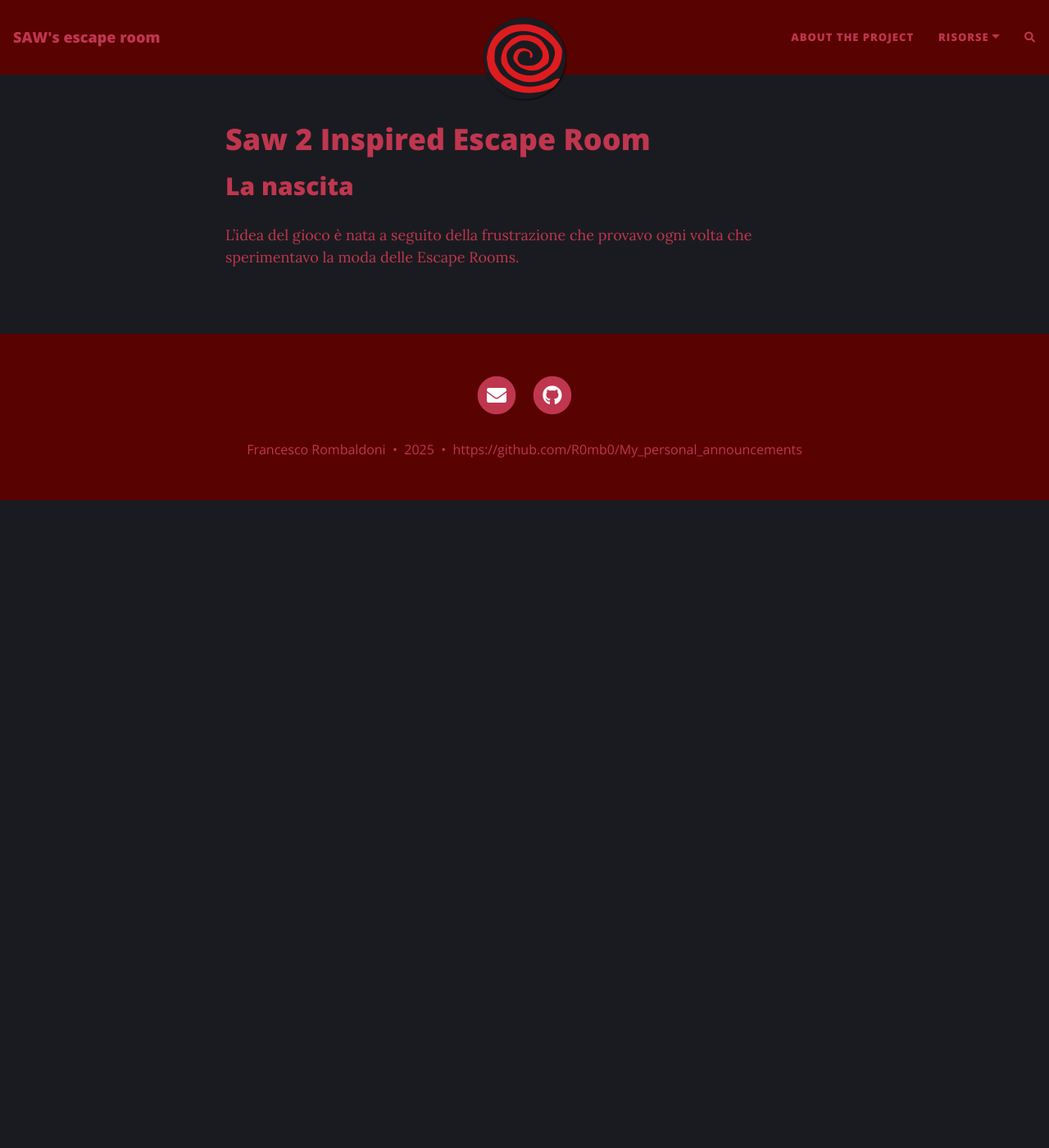
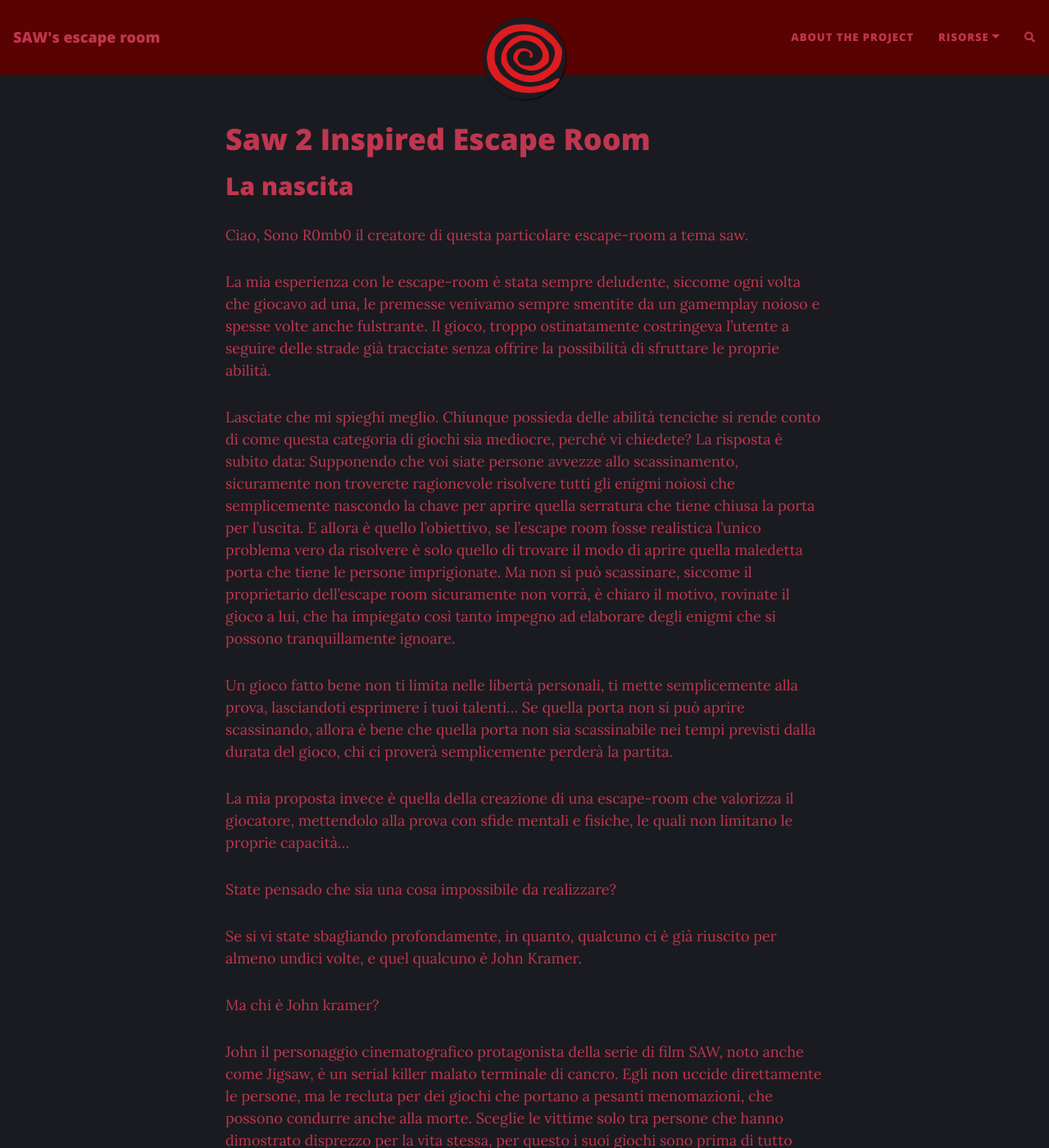
Before and after one commit to R0mb0/Saw_2-Inspired_Escape_Room, a Jekyll site: the page built from docs/aboutus.md, in a window 1280 px wide and 1400 px high. Shown: the whole window at 82% size. Built offline with Jekyll 4.4.1, drawn with Linux system fonts in a browser that asks for light colours; nearby versions of some CDN libraries; our own code applies the rules of GitHub Pages for plain Markdown files; comment, search, counter and statistics services are not loaded; some of the changed text lies outside the part shown.

Commit message:
Revise aboutus.md to elaborate on escape room concept
Expanded the introduction and concept of the escape room, detailing the inspiration from the SAW films and the innovative approach to gameplay using technology.

```diff
--- a/docs/aboutus.md
+++ b/docs/aboutus.md
@@ -4,4 +4,37 @@
 
 ## La nascita
 
-L'idea del gioco è nata a seguito della frustrazione che provavo ogni volta che sperimentavo la moda delle Escape Rooms.<br>
+Ciao, Sono R0mb0 il creatore di questa particolare escape-room a tema saw.
+
+La mia esperienza con le escape-room è stata sempre deludente, siccome ogni volta che giocavo ad una, le premesse venivamo sempre smentite da un gamemplay noioso e spesse volte anche fulstrante. Il gioco, troppo ostinatamente costringeva l'utente a seguire delle strade già tracciate senza offrire la possibilità di sfruttare le proprie abilità.
+
+Lasciate che mi spieghi meglio. Chiunque possieda delle abilità tenciche si rende conto di come questa categoria di giochi sia mediocre, perché vi chiedete? La risposta è subito data: Supponendo che voi siate persone avvezze allo scassinamento, sicuramente non troverete ragionevole risolvere tutti gli enigmi noiosi che semplicemente nascondo la chave per aprire quella serratura che tiene chiusa la porta per l'uscita. E allora è quello l'obiettivo, se l'escape room fosse realistica l'unico problema vero da risolvere è solo quello di trovare il modo di aprire quella maledetta porta che tiene le persone imprigionate. Ma non si può scassinare, siccome il proprietario dell'escape room sicuramente non vorrà, è chiaro il motivo, rovinate il gioco a lui, che ha impiegato così tanto impegno ad elaborare degli enigmi che si possono tranquillamente ignoare.
+
+Un gioco fatto bene non ti limita nelle libertà personali, ti mette semplicemente alla prova, lasciandoti esprimere i tuoi talenti... Se quella porta non si può aprire scassinando, allora è bene che quella porta non sia scassinabile nei tempi previsti dalla durata del gioco, chi ci proverà semplicemente perderà la partita.
+
+La mia proposta invece è quella della creazione di una escape-room che valorizza il giocatore, mettendolo alla prova con sfide mentali e fisiche, le quali non limitano le proprie capacità...
+
+State pensado che sia una cosa impossibile da realizzare?
+
+Se si vi state sbagliando profondamente, in quanto, qualcuno ci è già riuscito per almeno undici volte, e quel qualcuno è John Kramer.
+
+Ma chi è John kramer?
+
+John il personaggio cinematografico protagonista della serie di film SAW, noto anche come Jigsaw, è un serial killer malato terminale di cancro. Egli non uccide direttamente le persone, ma le recluta per dei giochi che portano a pesanti menomazioni, che possono condurre anche alla morte. Sceglie le vittime solo tra persone che hanno dimostrato disprezzo per la vita stessa, per questo i suoi giochi sono prima di tutto crudeli lezioni per trasmettere agli altri il valore che ha la vita. Il soprannome deriva dall'incisione a forma di tessera di puzzle che lascia sui corpi delle vittime, a suo avviso rei di aver smarrito una parte importante del mosaico umano. Per questo motivo è conosciuto come "Jigsaw Killer", ovvero il "Killer del puzzle".
+
+Immagino che ora sterete pensado che alcune epserienze legate ai film non si possano riprodurre nella realtà poichè sarebbe troppo complesso...
+
+Pensare questa cosa è un grandeo sbaglio, oggigiorno siamo pieni di dispositivi e microprocessori che come insegna il mondo dell'IOT possono permeare la nostra relatà.
+
+La soluzione che propongo per innovare questo genere di giochi è quella di derogare la logica del gioco alle macchine, come microprocessori e dispositivi di controllo ambientale.
+In questo modo non c'è bisogno di invetare regole che limitano la libertà del giocatore, egli in questa situazione può scegliere se giocare rispettando le regole oppure le può sfidare, sfruttando le proprie abilità per vincere il gioco, però attenzione, giocare senza rispettare le regole potrebbe portare velocemente alla "Morte" proprio come nei film di SAW. Se il giocatore è più furbo del sistema di controllo può comunque vincere il gioco.
+Siccome si è parlato di programmazione e di un sistema di controllo, ecco che quest'ultimo può essere reso più o meno aggressivo in base alla programmazione, così facendo lo stesso gioco ha più livelli di difficoltà e meglio si adatterà ad un pubblico più ampio.
+
+Non vedete l'ora di giocare? Allora continuate a leggere!
+
+## Lo sviluppo
+
+Per l'idea e lo sviluppo sono stato fortemente ispirato al film di SAW II in quanto i giocatori erano chiusi dentro una casa e dovevano trovare un modo per uscire dalla casa vivi...
+La mia sfida personale è stata quella di trovare un modo per ricreare la casa di saw in un qualunque ambiente, come? Semplicemente astrendo la logica del film e mettendola all'interno di un dispositivo molto controverso, A me piace chiamarla "La scatola (TM)", grazie al compter di bordo e ai numerosi sensori, questa scatola in collaborazione con l'ambiente circostante è in grado di ricreare una simulazione dell'esperienza descritta nel film... Per vincere il gioco bisogna riuscire ad aprire la scatola entro una ora di tempo, altrimenti la scatola rimarrà chiusa per sempre e l'oggetto che nasconda non potrà salvarvi la vita!
+
+## La trama
```
